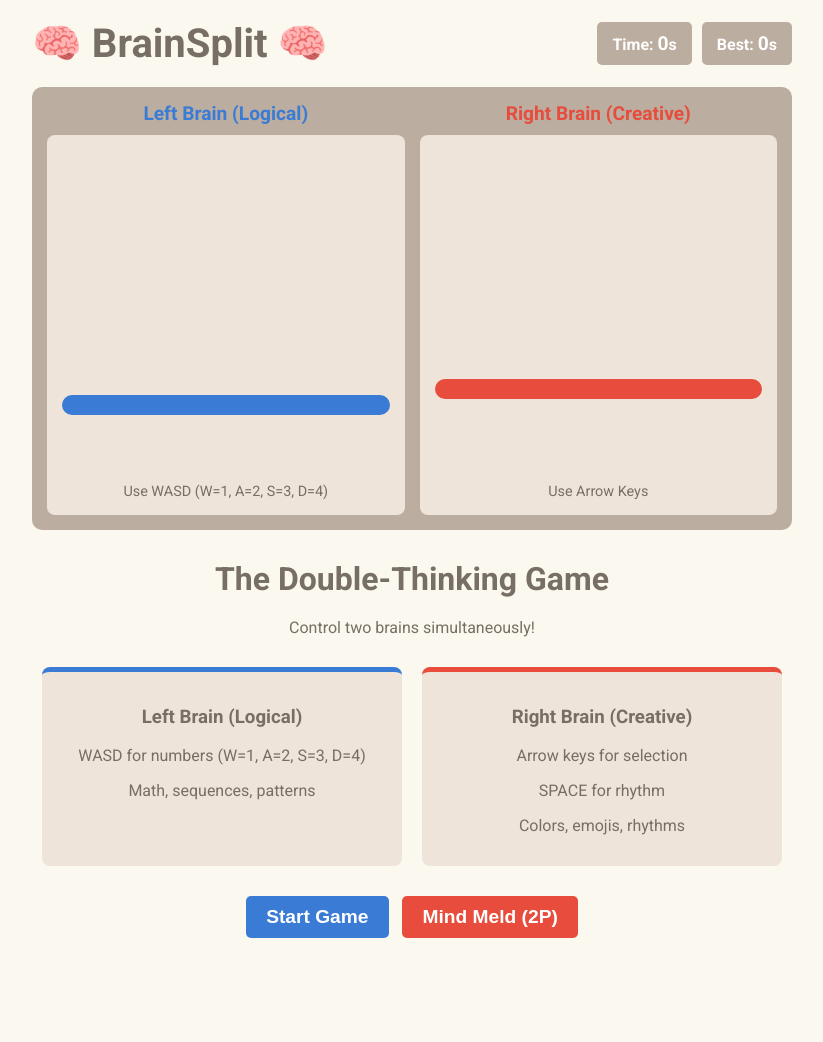
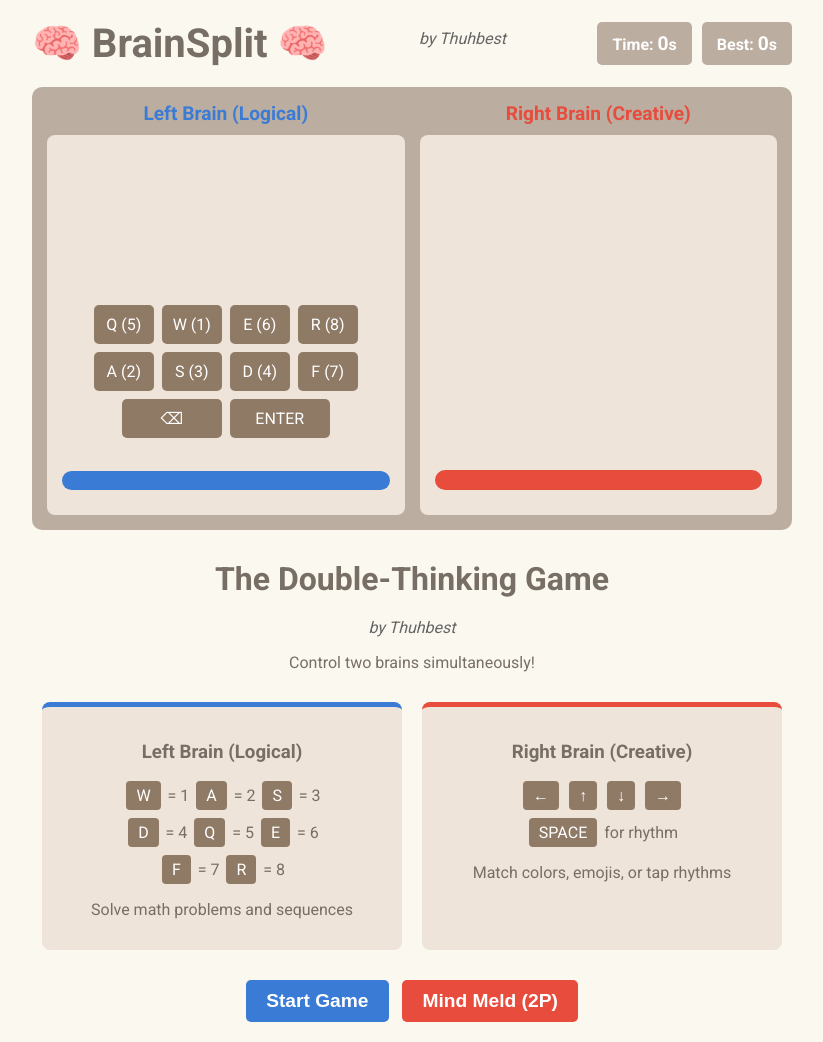
Before and after one commit to thuhbest/Brainsplit, a plain HTML site: page index.html in a window 1280 px wide. Shown: the whole page, without its empty margins (228-1051 px from the left). Before the commit the page ends 958 px from the top, so only its background shows below. Drawn offline with Linux system fonts and the light colour scheme.

Commit message:
Update index.html

```diff
--- a/index.html
+++ b/index.html
@@ -3,7 +3,7 @@
 <head>
     <meta charset="UTF-8">
     <meta name="viewport" content="width=device-width, initial-scale=1.0">
-    <title>BrainSplit: The Double-Thinking Game</title>
+    <title>BrainSplit: The Double-Thinking Game by Thuhbest</title>
     <link rel="stylesheet" href="style.css">
     <link href="https://fonts.googleapis.com/css2?family=Roboto:wght@400;700&display=swap" rel="stylesheet">
 </head>
@@ -11,6 +11,7 @@
     <div class="container">
         <header>
             <h1>🧠 BrainSplit 🧠</h1>
+            <div class="author">by Thuhbest</div>
             <div class="score-container">
                 <div class="score">Time: <span id="score">0</span>s</div>
                 <div class="best-score">Best: <span id="best-score">0</span>s</div>
@@ -24,10 +25,27 @@
                     <div class="challenge-box" id="left-challenge">
                         <div class="question" id="left-question"></div>
                         <div class="answer" id="left-answer"></div>
+                        <div class="keyboard">
+                            <div class="keyboard-row">
+                                <div class="key" data-key="q">Q (5)</div>
+                                <div class="key" data-key="w">W (1)</div>
+                                <div class="key" data-key="e">E (6)</div>
+                                <div class="key" data-key="r">R (8)</div>
+                            </div>
+                            <div class="keyboard-row">
+                                <div class="key" data-key="a">A (2)</div>
+                                <div class="key" data-key="s">S (3)</div>
+                                <div class="key" data-key="d">D (4)</div>
+                                <div class="key" data-key="f">F (7)</div>
+                            </div>
+                            <div class="keyboard-row">
+                                <div class="key wide" data-key="backspace">⌫</div>
+                                <div class="key wide" data-key="enter">ENTER</div>
+                            </div>
+                        </div>
                         <div class="timer-container">
                             <div class="timer-bar" id="left-timer"></div>
                         </div>
-                        <div class="instructions">Use WASD (W=1, A=2, S=3, D=4)</div>
                     </div>
                 </div>
 
@@ -35,11 +53,11 @@
                     <div class="grid-header">Right Brain (Creative)</div>
                     <div class="challenge-box" id="right-challenge">
                         <div class="question" id="right-question"></div>
+                        <div class="challenge-content" id="right-content"></div>
                         <div class="options" id="right-options"></div>
                         <div class="timer-container">
                             <div class="timer-bar" id="right-timer"></div>
                         </div>
-                        <div class="instructions">Use Arrow Keys</div>
                     </div>
                 </div>
             </div>
@@ -55,18 +73,40 @@
 
         <div class="start-screen" id="start-screen">
             <h2>The Double-Thinking Game</h2>
+            <div class="author">by Thuhbest</div>
             <p>Control two brains simultaneously!</p>
             <div class="controls">
                 <div class="control-left">
                     <h3>Left Brain (Logical)</h3>
-                    <p>WASD for numbers (W=1, A=2, S=3, D=4)</p>
-                    <p>Math, sequences, patterns</p>
+                    <div class="keyboard-demo">
+                        <div class="demo-row">
+                            <span class="demo-key">W</span> = 1
+                            <span class="demo-key">A</span> = 2
+                            <span class="demo-key">S</span> = 3
+                        </div>
+                        <div class="demo-row">
+                            <span class="demo-key">D</span> = 4
+                            <span class="demo-key">Q</span> = 5
+                            <span class="demo-key">E</span> = 6
+                        </div>
+                        <div class="demo-row">
+                            <span class="demo-key">F</span> = 7
+                            <span class="demo-key">R</span> = 8
+                        </div>
+                    </div>
+                    <p>Solve math problems and sequences</p>
                 </div>
                 <div class="control-right">
                     <h3>Right Brain (Creative)</h3>
-                    <p>Arrow keys for selection</p>
-                    <p>SPACE for rhythm</p>
-                    <p>Colors, emojis, rhythms</p>
+                    <div class="keyboard-demo">
+                        <div class="demo-row">
+                            <span class="demo-key">←</span> <span class="demo-key">↑</span> <span class="demo-key">↓</span> <span class="demo-key">→</span>
+                        </div>
+                        <div class="demo-row">
+                            <span class="demo-key">SPACE</span> for rhythm
+                        </div>
+                    </div>
+                    <p>Match colors, emojis, or tap rhythms</p>
                 </div>
             </div>
             <button class="start-button" id="start-button">Start Game</button>
```
